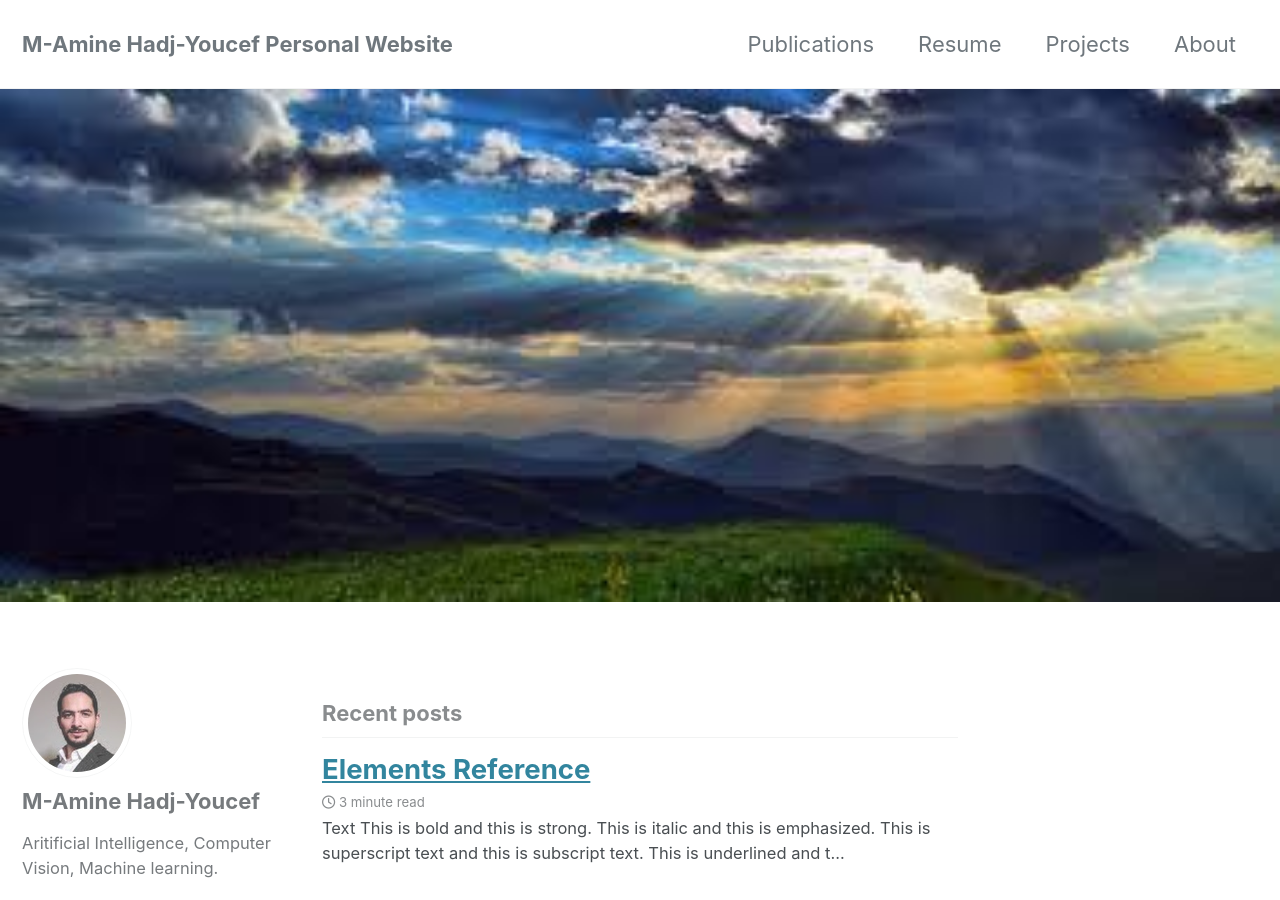
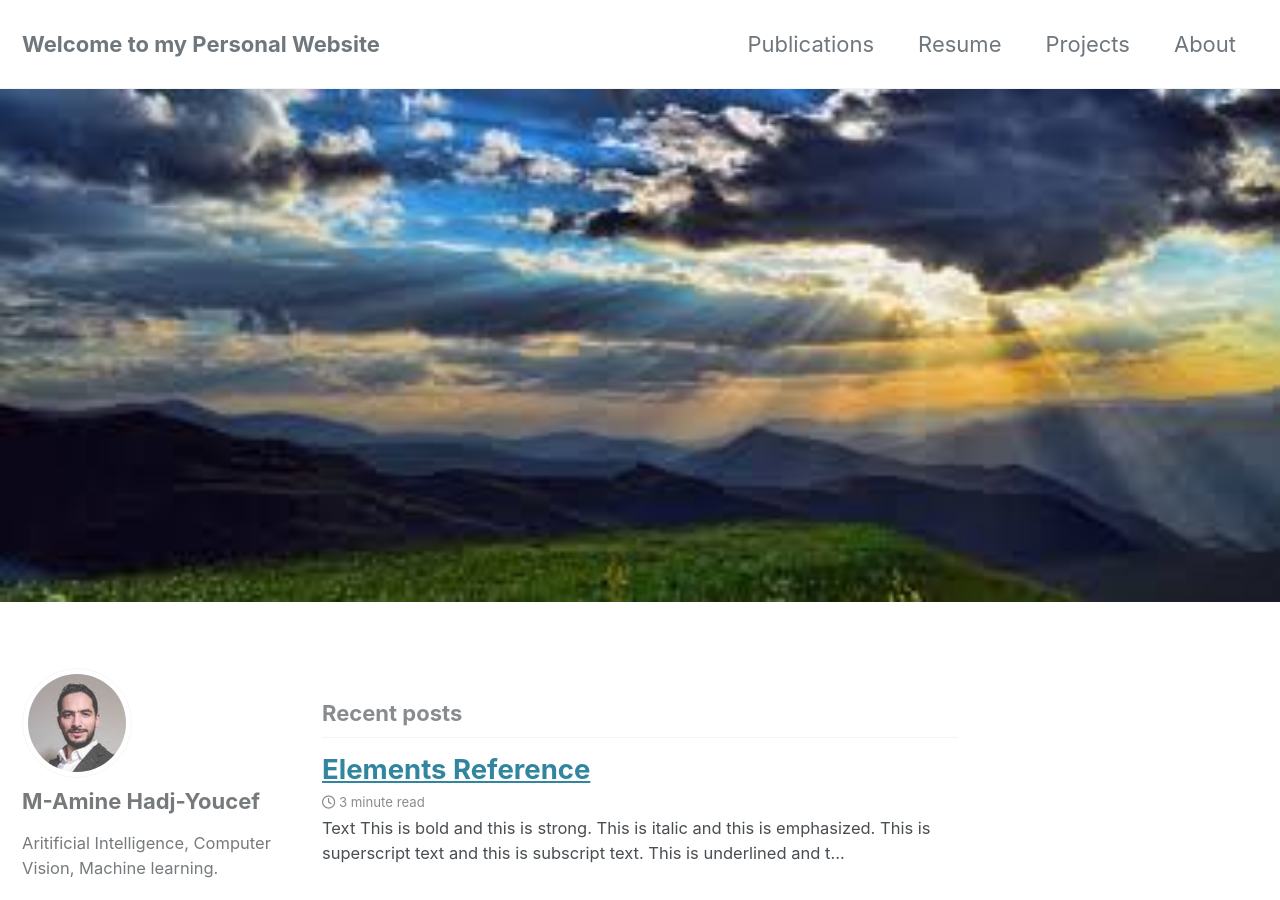
Before and after one commit to amineHY/amine-hadjyoucef.github.io, a Jekyll site: the page built from index.html, in a window 1280 px wide and 900 px high. Built offline with Jekyll 4.4.1, drawn with Linux system fonts in a browser that asks for light colours; cached includes are drawn as plain includes; nearby versions of some CDN libraries; the list of posts is cut into pages by our own code.

Commit message:
update fontpage

```diff
--- a/_config.yml
+++ b/_config.yml
@@ -16,7 +16,7 @@ minimal_mistakes_skin    : "default" # "air", "aqua", "contrast", "dark", "dirt"
 
 # Site Settings
 locale                   : "en-US"
-title                    : "M-Amine Hadj-Youcef Personal Website"
+title                    : "Welcome to my Personal Website"
 title_separator          : "-"
 subtitle                 : # site tagline that appears below site title in masthead
 name                     : "M-Amine Hadj-Youcef"
```
